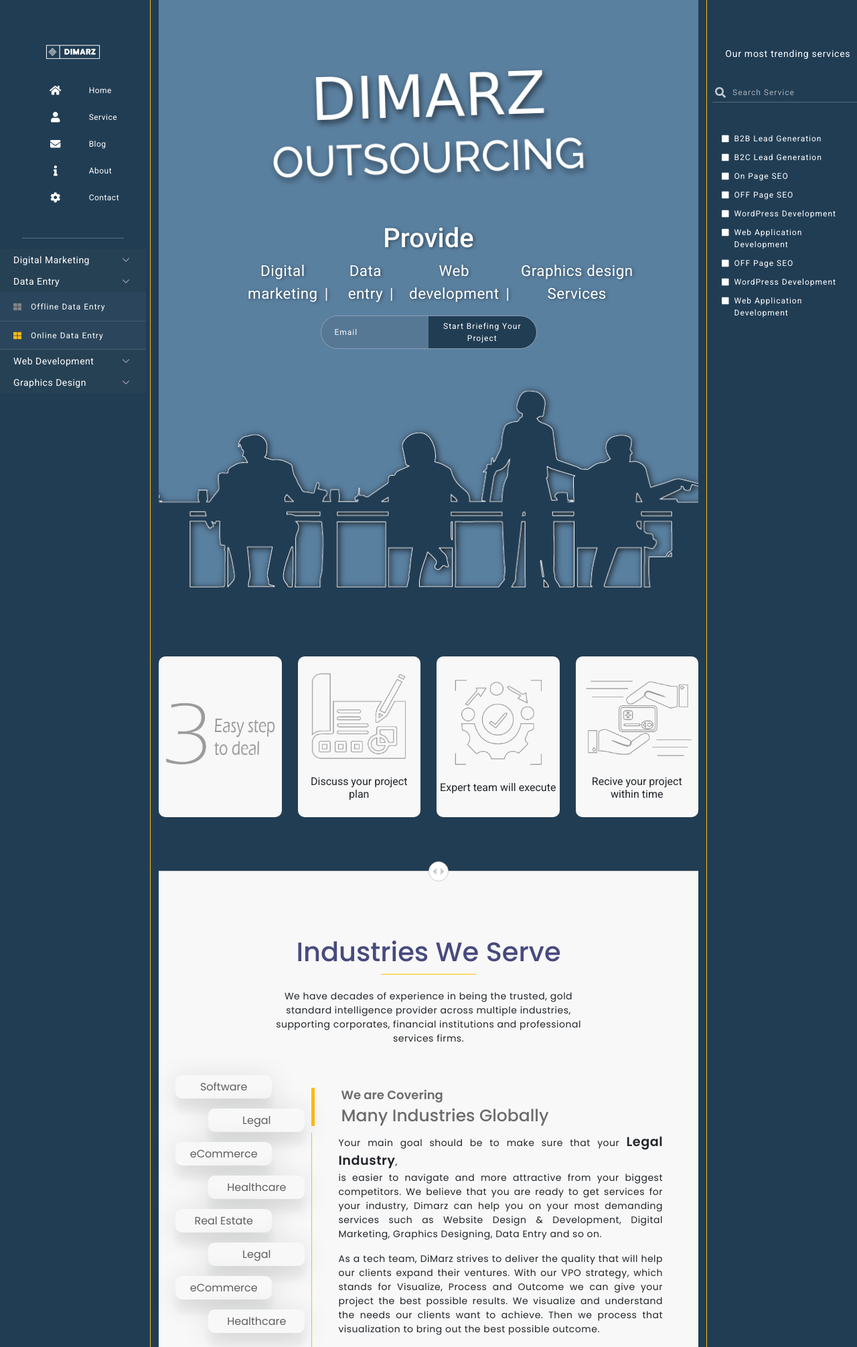
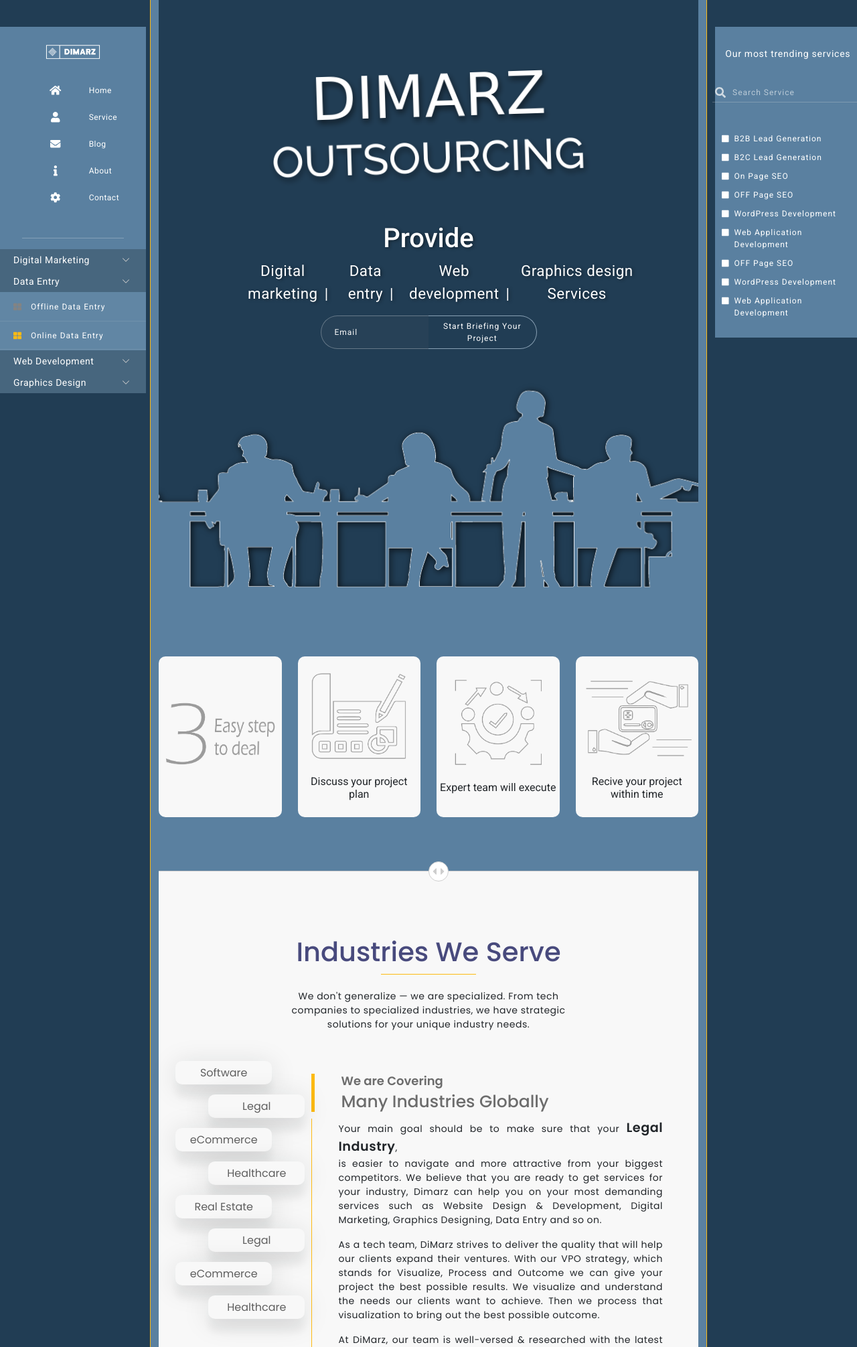
Before and after one commit to rixetbd/site-layout, a PHP site: page / in a window 1280 px wide. Shown: the top 2011 px of the page at 67% size. Run offline with PHP 8.4, Linux system fonts and the light colour scheme; some libraries are stand-ins or nearby versions; some web fonts are replaced.

Commit message:
Color Change

```diff
--- a/css/media.css
+++ b/css/media.css
@@ -368,7 +368,6 @@
         width: 17.5%;
         min-height: 100vh;
         padding-top: 5vh !important;
-        background-color: aqua;
     }
 
     .main_content {
@@ -496,12 +495,20 @@
 
 .left_aside,
 .right_aside {
-    background: #213d54;
+    /* background: #213d54;
+    background-repeat: no-repeat;
+    background-size: cover; */
     /* background-image: url('../img/body_bg3.png'); */
+    /* background-color: #dddddd0d; */
+}
+
+.left_aside,
+.right_aside {
+    background:#5a80a0;
     background-repeat: no-repeat;
     background-size: cover;
-    /* background-color: #dddddd0d; */
 }
+
 
 
 
@@ -521,7 +528,8 @@
 #header_top {
     position: relative;
     overflow: hidden;
-    background-color: #5a80a0;
+    /* background-color: #5a80a0; */
+    background-color: #213d54;
     padding-bottom: 0;
 }
 
--- a/css/responsive2.css
+++ b/css/responsive2.css
@@ -337,8 +337,8 @@
 
 /* Main Section || Start */
 .main_content {
-    /* background-color: #c3c3c3c3; */
-    background-color: #213d54;
+    background-color: #5a80a0;
+    /* background-color: #213d54; */
 }
 
 .sct_content {
@@ -828,7 +828,7 @@
 
 #header_top {
     /* background-image: url('../img/top_bg.png') !important; */
-    background-image: url('../img/top_header_dark2.png') !important;
+    background-image: url('../img/top_header_dark3.png') !important;
     background-repeat: no-repeat;
     background-size: cover;
     background-position: center center;
@@ -1217,7 +1217,8 @@
 #working_process {
     padding: 5rem 0;
     position: relative;
-    background-color: #213d54;
+    background-color: #5a80a0;
+    /* background-color: #213d54; */
 }
 
 /* #working_process .content_box{
--- a/dcode/css/media.css
+++ b/dcode/css/media.css
@@ -151,7 +151,6 @@
         width: 17.5%;
         min-height: 100vh;
         padding-top: 5vh !important;
-        background-color: aqua;
     }
 
     .main_content {
@@ -172,7 +171,7 @@
 
 .left_aside,
 .right_aside {
-    background:#5a80a0;
+    background:#213d54;
     /* background-image: url('../img/body_bg3.png'); */
     background-repeat: no-repeat;
     background-size: cover;
@@ -198,7 +197,8 @@
     position: relative;
     overflow: hidden;
     min-height: 900px;
-    background-color: #213d54;
+    background-color: #5a80a0;
+    /* background-color: #213d54; */
     padding: 8rem 5rem;
     padding-bottom: 0;
 }
--- a/index.html
+++ b/index.html
@@ -311,9 +311,7 @@
                                 <div class="col-sm-12 col-md-2"></div>
                                 <div class="col-sm-12 col-md-8">
                                     <h4 class="text-center focus_tilte_with_line">Industries We Serve</h4>
-                                        <p class="text-center">We have decades of experience in being the trusted, gold standard
-                                            intelligence provider across multiple industries, supporting corporates, financial
-                                            institutions and professional services firms.</p>
+                                        <p class="text-center">We don't generalize — we are specialized. From tech companies to specialized industries, we have strategic solutions for your unique industry needs.</p>
                                 </div>
                                </div>
 
@@ -443,8 +441,9 @@
 
                                         <h4>Find Your Targeted Audience</h4>
                                         <p>Lead Generation services are a fundamental segment of growing your business's
-                                            revenue. As per Zoominfo Report, 85% of B2B marketers say lead generation is
-                                            their most important content marketing goal.</p>
+                                            revenue.</p>
+
+                                            <p class="text_600">As per the Web Report, 85% of B2B marketers say lead generation is their most important content marketing goal.</p>
 
                                         <p>That is why we create solid lead-generation strategies for you to present
                                             organized & updated leads about your products and services.
@@ -1109,11 +1108,11 @@
 
                     <section class="page_part_offset padding_40 py-5" data-sectionname="FAQ" data-sectionnameindex="3">
                         <h4 class="text-center focus_tilte_with_line">FAQ</h4>
-                        <p class="text-center">Ask the right question & you discover everyting, We will explain
+                        <p class="text-center">Ask the right question & you discover everything, We will explain
                             everything simply, we understand it well enough.</p>
                         <div class="row pt-5">
                             <div class="col-sm-12 col-md-6">
-                                <h5 class="ps-3">What buyer Needs?</h5>
+                                <h5 class="ps-3">What does the buyer need?</h5>
                                 <div class="accordion accordion-flush" id="accordionFlushFAQ">
 
                                     <div class="accordion-item">
@@ -1251,7 +1250,7 @@
                                             <button class="accordion-button collapsed" type="button"
                                                 data-bs-toggle="collapse" data-bs-target="#RigthFAQflush-collapse3"
                                                 aria-expanded="false" aria-controls="RigthFAQflush-collapse3">
-                                                Do you need urgent delivery?
+                                                Do you need an urgent delivery?
                                             </button>
                                         </h2>
                                         <div id="RigthFAQflush-collapse3" class="accordion-collapse collapse"
```
Also changed, not shown: dcode/css/responsive2.css (+5 -4 lines), img/top_header_dark3.png (added).
